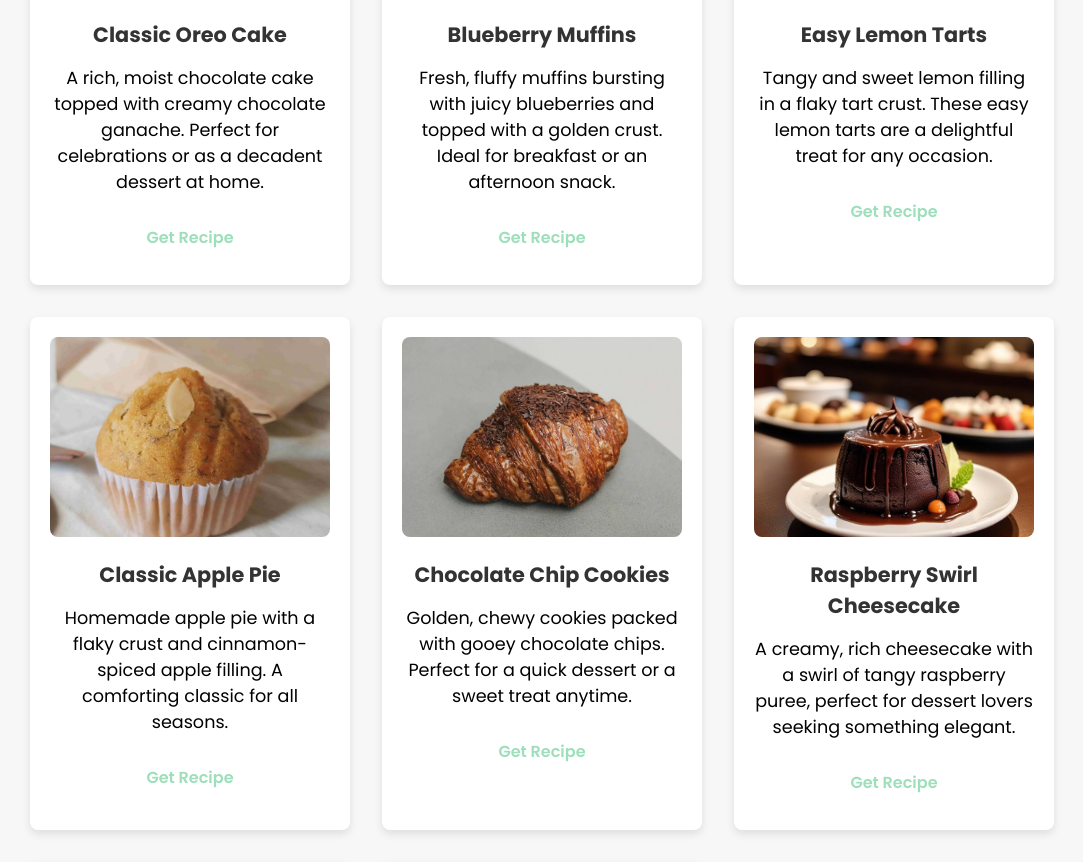
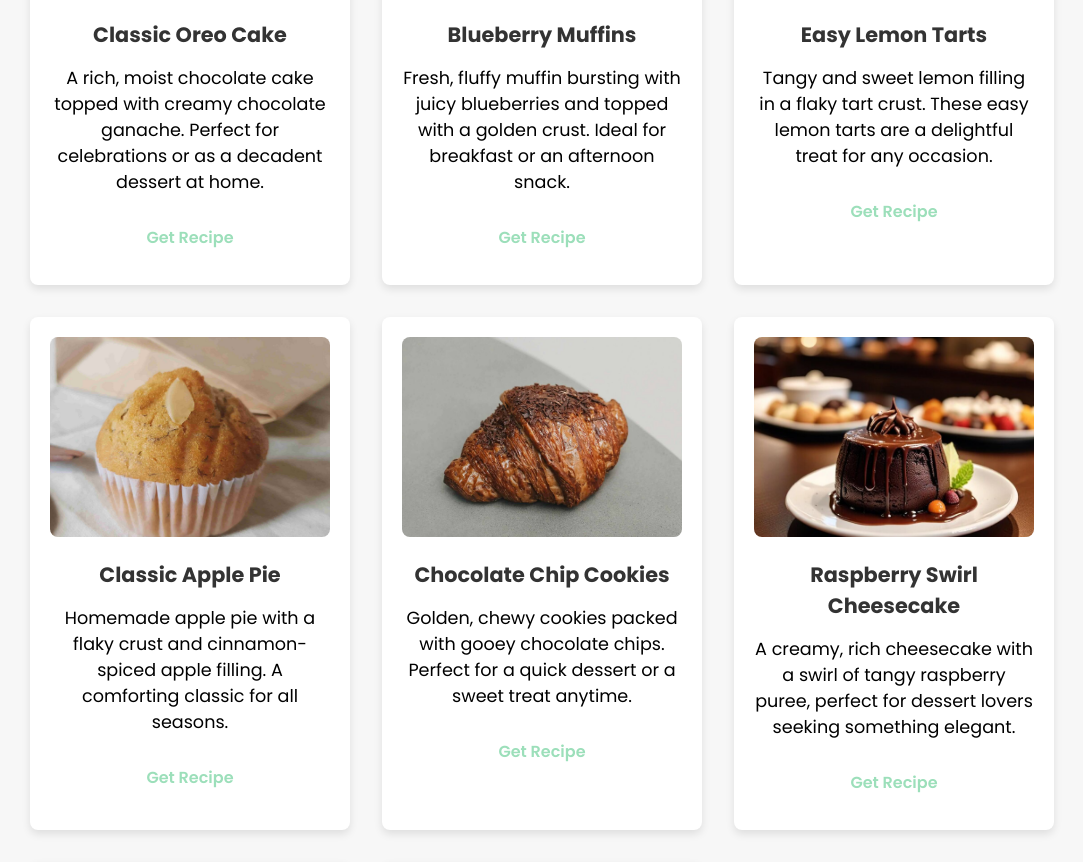
Before and after one commit to ayan-israr/Sunrise-Bakery, a plain HTML site: page blogs.html in a window 1280 px wide. Shown: the part 2896-3758 px from the top of the page, without its empty margins (98-1181 px from the left). Drawn offline with nearby package versions, Linux system fonts and the light colour scheme.

Commit message:
removed s in muffins

```diff
--- a/blogs.html
+++ b/blogs.html
@@ -123,7 +123,7 @@
       <div class="recipe-card">
         <img src="img/b8.jpg" />
         <h3>Blueberry Muffins</h3>
-        <p>Fresh, fluffy muffins bursting with juicy blueberries and topped with a golden crust. Ideal for breakfast or
+        <p>Fresh, fluffy muffin bursting with juicy blueberries and topped with a golden crust. Ideal for breakfast or
           an afternoon snack.</p>
         <a href="#" class="read-more">Get Recipe</a>
       </div>
```
